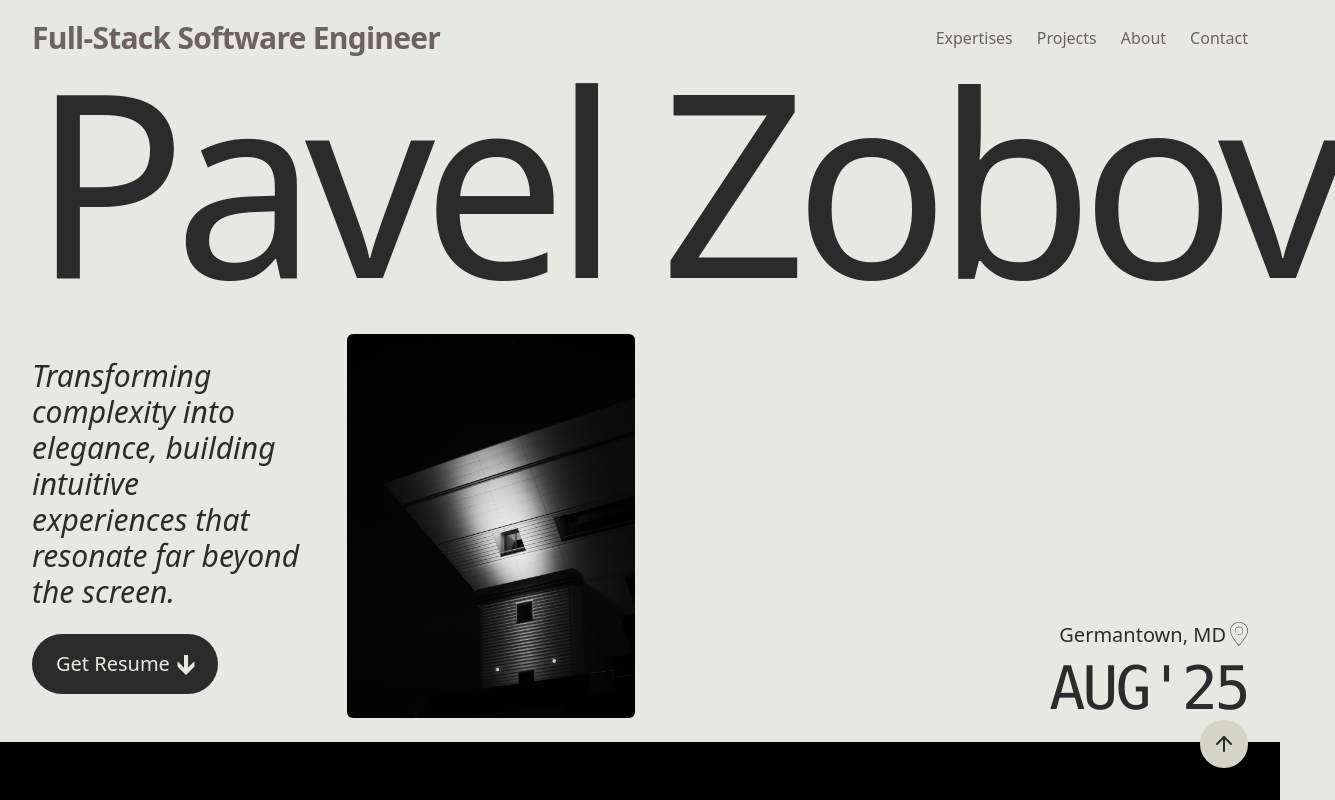
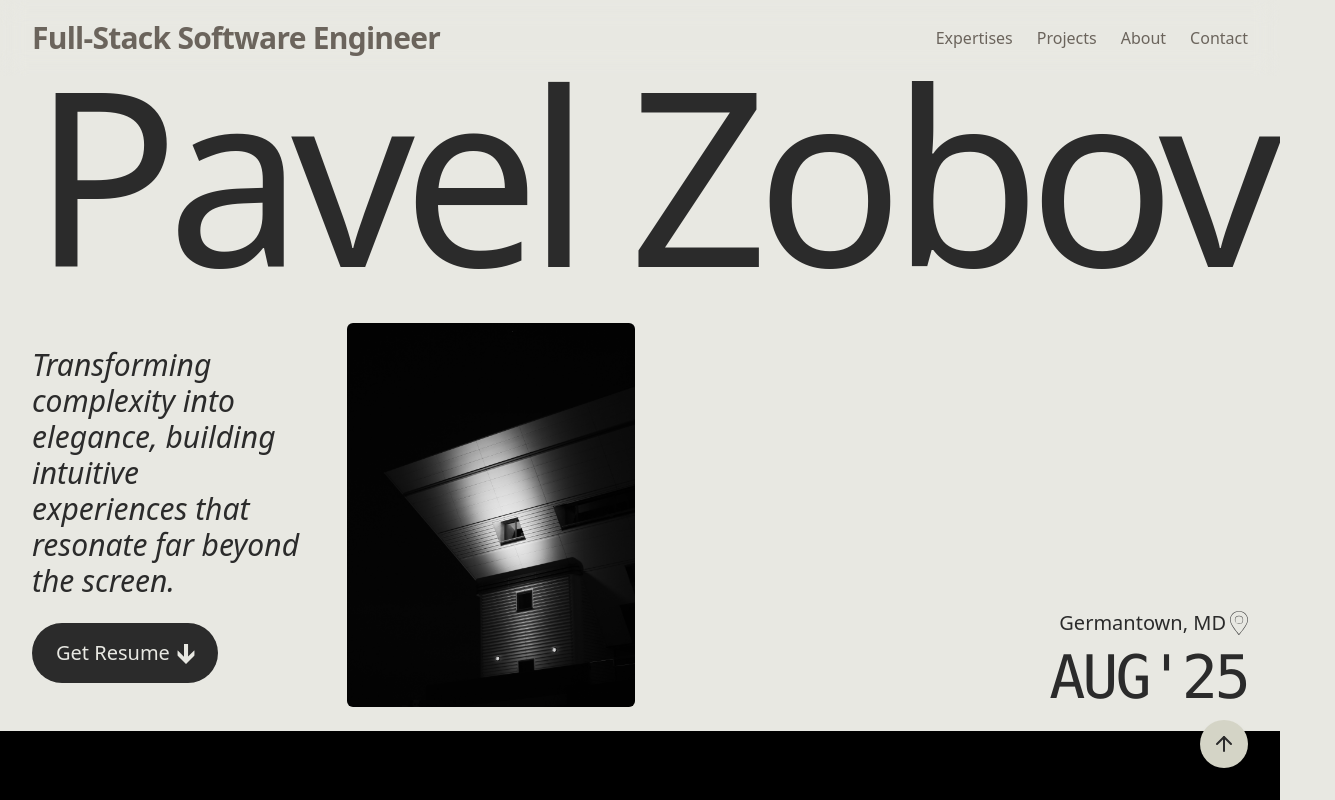
Before and after one commit to Pavkv/pashas_portfolio, a Next.js app: page / in a window 1280 px wide. Shown: the top 800 px of the page, 1335 px wide, since content can reach past the window. Built offline with nearby package versions, Linux system fonts and the light colour scheme.

Commit message:
fix: intro page style

```diff
--- a/src/app/components/Intro.tsx
+++ b/src/app/components/Intro.tsx
@@ -25,13 +25,15 @@ export default function Intro() {
             className="w-full px-4 sm:px-6 md:px-8 pt-16 pb-6 flex flex-col text-[#2b2b2b] relative"
         >
             <motion.div
-                className="w-full"
+                className="max-w-full"
                 initial={{ opacity: 0, y: -40 }}
                 whileInView={{ opacity: 1, y: 0 }}
                 viewport={{ once: false }}
                 transition={{ duration: 1, ease: 'easeOut' }}
             >
-                <h1 className="w-full text-[20vw] font-medium leading-[0.9] tracking-tighter text-center whitespace-nowrap">
+                <h1
+                    className="font-medium leading-[0.9] tracking-tighter whitespace-nowrap text-center text-[clamp(2rem,19vw,25rem)]"
+                >
                     Pavel Zobov
                 </h1>
             </motion.div>
```
